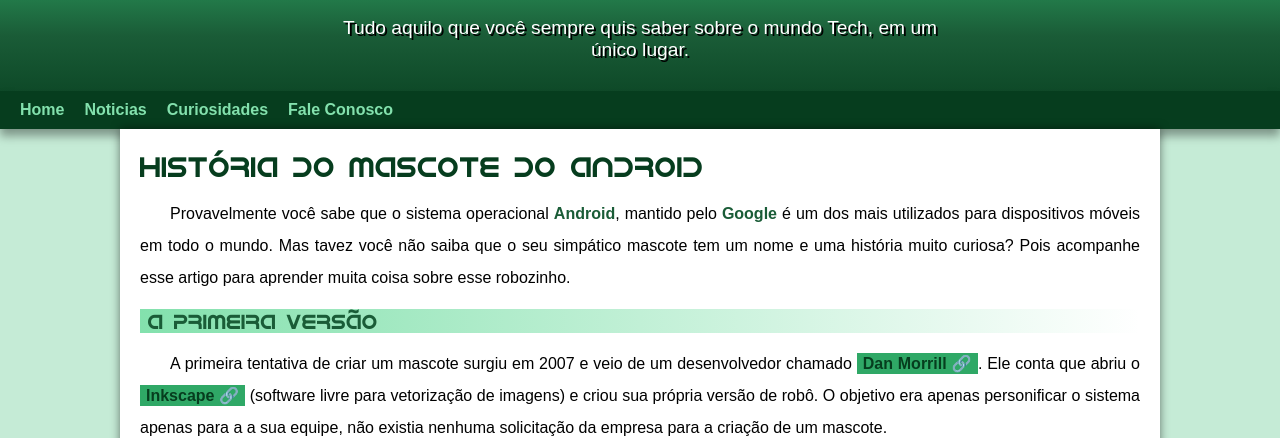
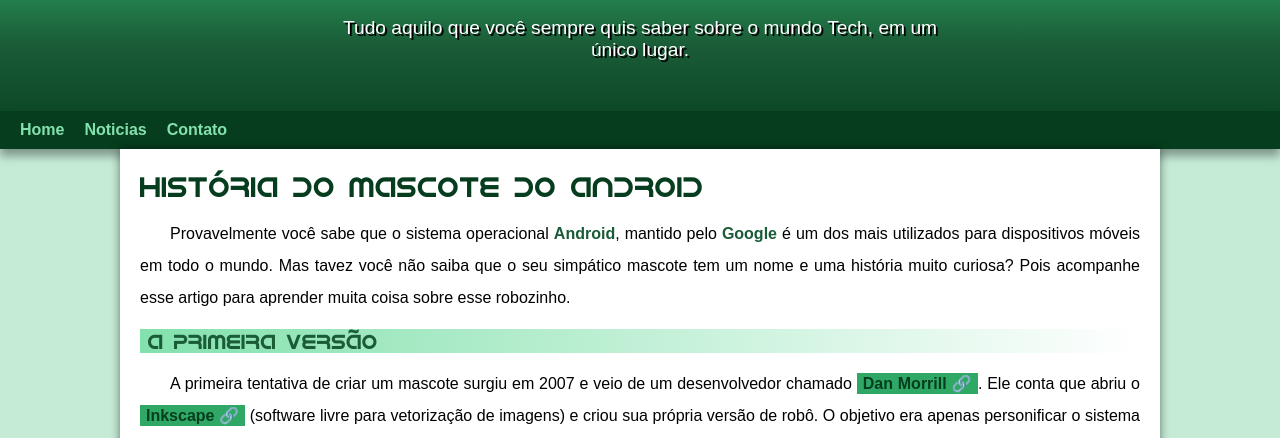
Before and after one commit to TheoSoaresPalacio/projeto-android, a plain HTML site: page index.html in a window 1280 px wide. Shown: the part 58-496 px from the top of the page. Drawn offline with Linux system fonts and the light colour scheme.

Commit message:
Problema de padding corrigido

```diff
--- a/index.html
+++ b/index.html
@@ -17,8 +17,7 @@
             <ul>
                 <li><a href="#">Home</a></li>
                 <li><a href="#">Noticias</a></li>
-                <li><a href="#">Curiosidades</a></li>
-                <li><a href="#">Fale Conosco</a></li>
+                <li><a href="#">Contato</a></li>
             </ul>
         </nav>
     </header>
@@ -35,8 +34,9 @@
             <p>
                 A primeira tentativa de criar um mascote surgiu em 2007 e veio de um desenvolvedor chamado <a
                     href="https://ausdroid.net/news/2013/01/04/dan-morrill-shows-us-the-android-mascots-that-could-have-been/"
-                    target="_blank" class="externo">Dan Morrill</a>. Ele conta que abriu o <a href="https://inkscape.org/pt-br/"
-                    target="_blank" class="externo">Inkscape</a> (software livre para vetorização de
+                    target="_blank" class="externo">Dan Morrill</a>. Ele conta que abriu o <a
+                    href="https://inkscape.org/pt-br/" target="_blank" class="externo">Inkscape</a> (software livre para
+                vetorização de
                 imagens) e criou sua própria versão de robô. O objetivo era apenas personificar o sistema apenas para a
                 a sua equipe, não existia nenhuma solicitação da empresa para a criação de um mascote.
             </p>
@@ -49,7 +49,8 @@
             </picture>
             <h2>Surge um novo mascote</h2>
             <p>A ideia de ter um mascote foi amadurecendo e a missão foi passada para uma profissional da área. A
-                ilustradora Russa <a href="https://www.irinablok.com/android" target="_blank" class="externo">Irina Blok</a>, também
+                ilustradora Russa <a href="https://www.irinablok.com/android" target="_blank" class="externo">Irina
+                    Blok</a>, também
                 funcionária do Google, ficou com a missão de representar o
                 pequeno robô de uma maneira mais agradável.</p>
             <picture>
@@ -128,7 +129,8 @@
                     começou a usar numerações, o que deu origem ao Android 10.</p>
                 <p>
                     Acesse aqui o site <a href="https://www.androidauthority.com/history-android-os-name-789433/"
-                        target="_blank" class="externo">Android History</a> para conhecer a sequência das versões "adocicadas" e o que
+                        target="_blank" class="externo">Android History</a> para conhecer a sequência das versões
+                    "adocicadas" e o que
                     cada
                     uma trouxe para o sistema Android.
                 </p>
--- a/style/style.css
+++ b/style/style.css
@@ -59,7 +59,7 @@
     padding-right: 10px;
     padding-left: 10px;
     margin: auto;
-    margin-bottom: 30px;
+    padding-bottom: 50px;
     text-shadow: 2px 2px 0px rgb(0, 0, 0.315);
 }
 nav {
```
